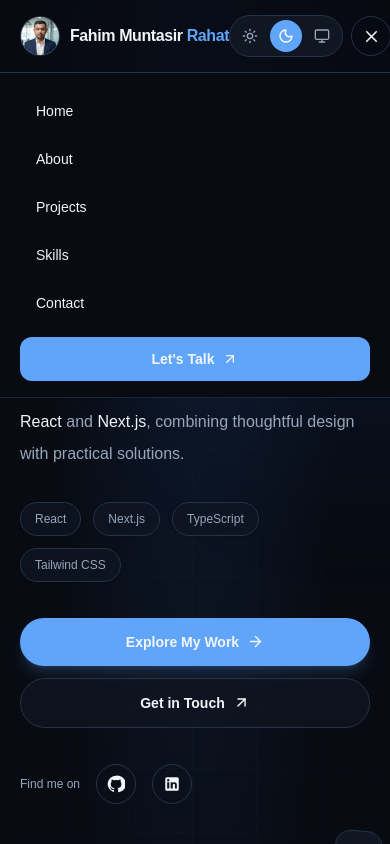
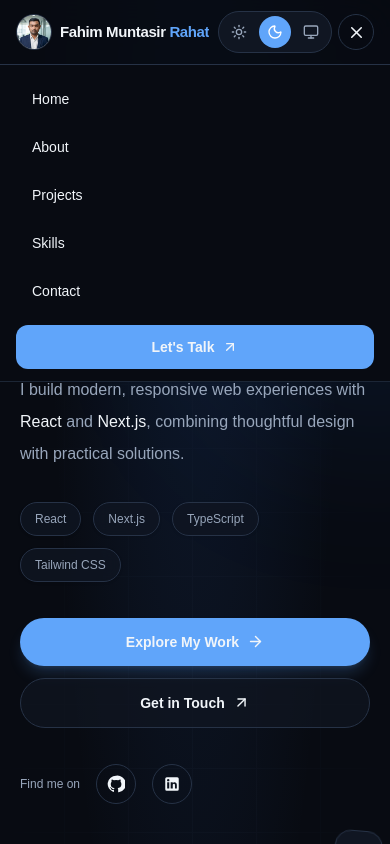
Before and after one commit to fahimrahat58/fahim-portfolio, a Next.js app: page / in a window 390 px wide. Both pictures are taken after a click on the button 371 px from the left and 36 px from the top of the page. Shown: the top 844 px of the page. Built offline with nearby package versions, Linux system fonts and the light colour scheme.

Commit message:
fix navbar

```diff
--- a/src/app/components/navbar.tsx
+++ b/src/app/components/navbar.tsx
@@ -1,6 +1,6 @@
 "use client";
 
-import { useState } from "react";
+import { useEffect, useState } from "react";
 import Image from "next/image";
 import Link from "next/link";
 import { AnimatePresence, motion } from "motion/react";
@@ -18,21 +18,44 @@
 export default function Navbar() {
   const [menuOpen, setMenuOpen] = useState(false);
 
+  useEffect(() => {
+    const handleKeyDown = (event: KeyboardEvent) => {
+      if (event.key === "Escape") {
+        setMenuOpen(false);
+      }
+    };
+
+    const handleResize = () => {
+      if (window.innerWidth >= 768) {
+        setMenuOpen(false);
+      }
+    };
+
+    window.addEventListener("keydown", handleKeyDown);
+    window.addEventListener("resize", handleResize);
+
+    return () => {
+      window.removeEventListener("keydown", handleKeyDown);
+      window.removeEventListener("resize", handleResize);
+    };
+  }, []);
+
   return (
     <motion.header
       initial={{ y: -24, opacity: 0 }}
       animate={{ y: 0, opacity: 1 }}
       transition={{ duration: 0.6, ease: "easeOut" }}
-      className="fixed inset-x-0 top-0 z-50 border-b border-border/70 bg-background/80 backdrop-blur-xl"
+      className="fixed inset-x-0 top-0 z-50 border-b border-border/70 bg-background/85 backdrop-blur-xl"
     >
       <nav
         aria-label="Main navigation"
-        className="mx-auto flex h-[72px] max-w-7xl items-center justify-between px-5 sm:px-8 lg:px-12"
+        className="mx-auto flex h-16 w-full max-w-7xl items-center justify-between gap-2 px-3 min-[375px]:px-4 sm:h-[72px] sm:px-8 lg:px-12"
       >
         <Link
           href="#home"
           onClick={() => setMenuOpen(false)}
-          className="group flex shrink-0 items-center gap-2.5"
+          aria-label="Fahim Muntasir Rahat - Home"
+          className="group flex min-w-0 shrink items-center gap-2 sm:gap-2.5"
         >
           <Image
             src="/images/profile.jpg"
@@ -40,32 +63,33 @@
             width={42}
             height={42}
             priority
-            className="h-10 w-10 rounded-full border border-border object-cover transition-transform duration-300 group-hover:scale-105"
+            className="h-9 w-9 shrink-0 rounded-full border border-border object-cover transition-transform duration-300 group-hover:scale-105 sm:h-10 sm:w-10"
           />
 
-          <span className="text-base font-bold tracking-tight">
-            Fahim Muntasir<span className="text-accent"> Rahat</span>
+          <span className="truncate text-sm font-bold tracking-tight min-[375px]:text-[15px] sm:text-base">
+            <span className="hidden min-[360px]:inline">Fahim </span>
+            Muntasir<span className="text-accent"> Rahat</span>
           </span>
         </Link>
 
-        <div className="hidden items-center gap-1 md:flex">
+        <div className="hidden items-center gap-0.5 md:flex lg:gap-1">
           {navLinks.map((link) => (
             <a
               key={link.href}
               href={link.href}
-              className="rounded-full px-4 py-2 text-sm text-muted transition-colors duration-200 hover:bg-surface-secondary hover:text-foreground"
+              className="rounded-full px-3 py-2 text-sm text-muted transition-colors duration-200 hover:bg-surface-secondary hover:text-foreground lg:px-4"
             >
               {link.label}
             </a>
           ))}
         </div>
 
-        <div className="hidden items-center gap-3 md:flex">
+        <div className="hidden shrink-0 items-center gap-3 md:flex">
           <ThemeToggle />
 
           <a
             href="#contact"
-            className="group inline-flex items-center gap-2 rounded-full bg-accent px-5 py-2.5 text-sm font-semibold text-white transition-all duration-300 hover:-translate-y-0.5 hover:bg-accent-hover hover:shadow-lg hover:shadow-accent/20"
+            className="group inline-flex items-center gap-2 whitespace-nowrap rounded-full bg-accent px-4 py-2.5 text-sm font-semibold text-white transition-all duration-300 hover:-translate-y-0.5 hover:bg-accent-hover hover:shadow-lg hover:shadow-accent/20 lg:px-5"
           >
             Let&apos;s Talk
             <ArrowUpRight
@@ -75,7 +99,7 @@
           </a>
         </div>
 
-        <div className="flex shrink-0 items-center gap-2 sm:gap-3 md:hidden">
+        <div className="flex shrink-0 items-center gap-1.5 sm:gap-2 md:hidden">
           <ThemeToggle />
 
           <button
@@ -86,14 +110,25 @@
             }
             aria-expanded={menuOpen}
             aria-controls="mobile-navigation"
-            className="flex h-10 w-10 items-center justify-center rounded-full border border-border transition-colors hover:bg-surface-secondary"
+            className="flex h-9 w-9 shrink-0 items-center justify-center rounded-full border border-border transition-colors hover:bg-surface-secondary focus-visible:outline-none focus-visible:ring-2 focus-visible:ring-accent sm:h-10 sm:w-10"
           >
-            {menuOpen ? <X size={19} /> : <Menu size={19} />}
+            <AnimatePresence mode="wait" initial={false}>
+              <motion.span
+                key={menuOpen ? "close" : "open"}
+                initial={{ opacity: 0, rotate: -45, scale: 0.8 }}
+                animate={{ opacity: 1, rotate: 0, scale: 1 }}
+                exit={{ opacity: 0, rotate: 45, scale: 0.8 }}
+                transition={{ duration: 0.15 }}
+                className="flex items-center justify-center"
+              >
+                {menuOpen ? <X size={19} /> : <Menu size={19} />}
+              </motion.span>
+            </AnimatePresence>
           </button>
         </div>
       </nav>
 
-      <AnimatePresence>
+      <AnimatePresence initial={false}>
         {menuOpen && (
           <motion.div
             id="mobile-navigation"
@@ -103,16 +138,16 @@
             transition={{ duration: 0.25, ease: "easeInOut" }}
             className="overflow-hidden border-t border-border bg-background md:hidden"
           >
-            <div className="mx-auto flex max-w-7xl flex-col gap-1 px-5 py-4 sm:px-8">
+            <div className="mx-auto flex max-w-7xl flex-col gap-1 px-3 py-3 min-[375px]:px-4 sm:px-8 sm:py-4">
               {navLinks.map((link, index) => (
                 <motion.a
                   key={link.href}
                   href={link.href}
                   initial={{ opacity: 0, x: -12 }}
                   animate={{ opacity: 1, x: 0 }}
-                  transition={{ delay: index * 0.05 }}
+                  transition={{ delay: index * 0.04, duration: 0.2 }}
                   onClick={() => setMenuOpen(false)}
-                  className="rounded-xl px-4 py-3 text-sm font-medium text-muted transition-colors hover:bg-surface-secondary hover:text-foreground"
+                  className="rounded-xl px-4 py-3 text-sm font-medium text-muted transition-colors hover:bg-surface-secondary hover:text-foreground focus-visible:outline-none focus-visible:ring-2 focus-visible:ring-accent"
                 >
                   {link.label}
                 </motion.a>
@@ -121,7 +156,7 @@
               <a
                 href="#contact"
                 onClick={() => setMenuOpen(false)}
-                className="mt-2 flex items-center justify-center gap-2 rounded-xl bg-accent px-4 py-3 text-sm font-semibold text-white"
+                className="mt-2 flex items-center justify-center gap-2 rounded-xl bg-accent px-4 py-3 text-sm font-semibold text-white transition-colors hover:bg-accent-hover focus-visible:outline-none focus-visible:ring-2 focus-visible:ring-accent"
               >
                 Let&apos;s Talk
                 <ArrowUpRight size={16} />
```
